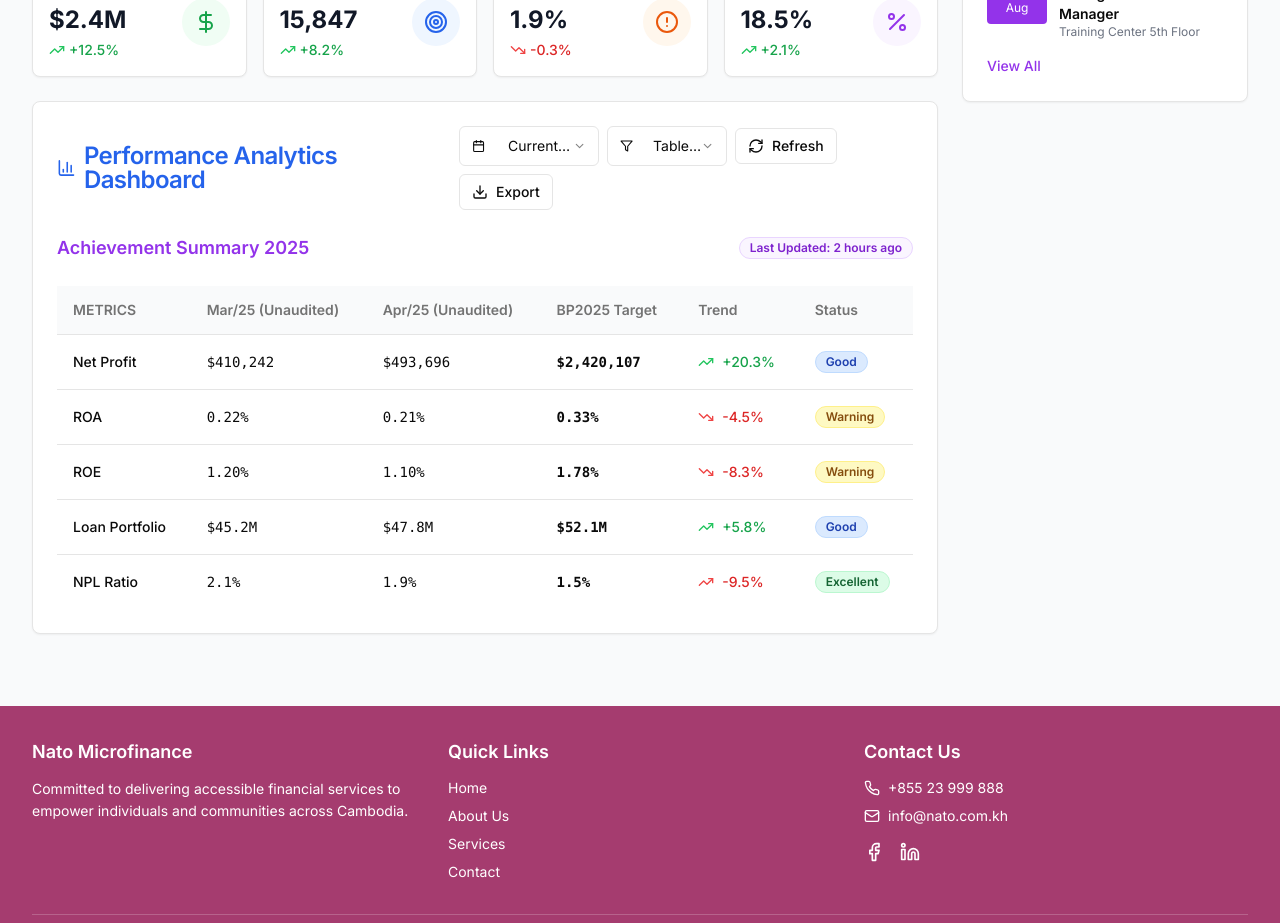
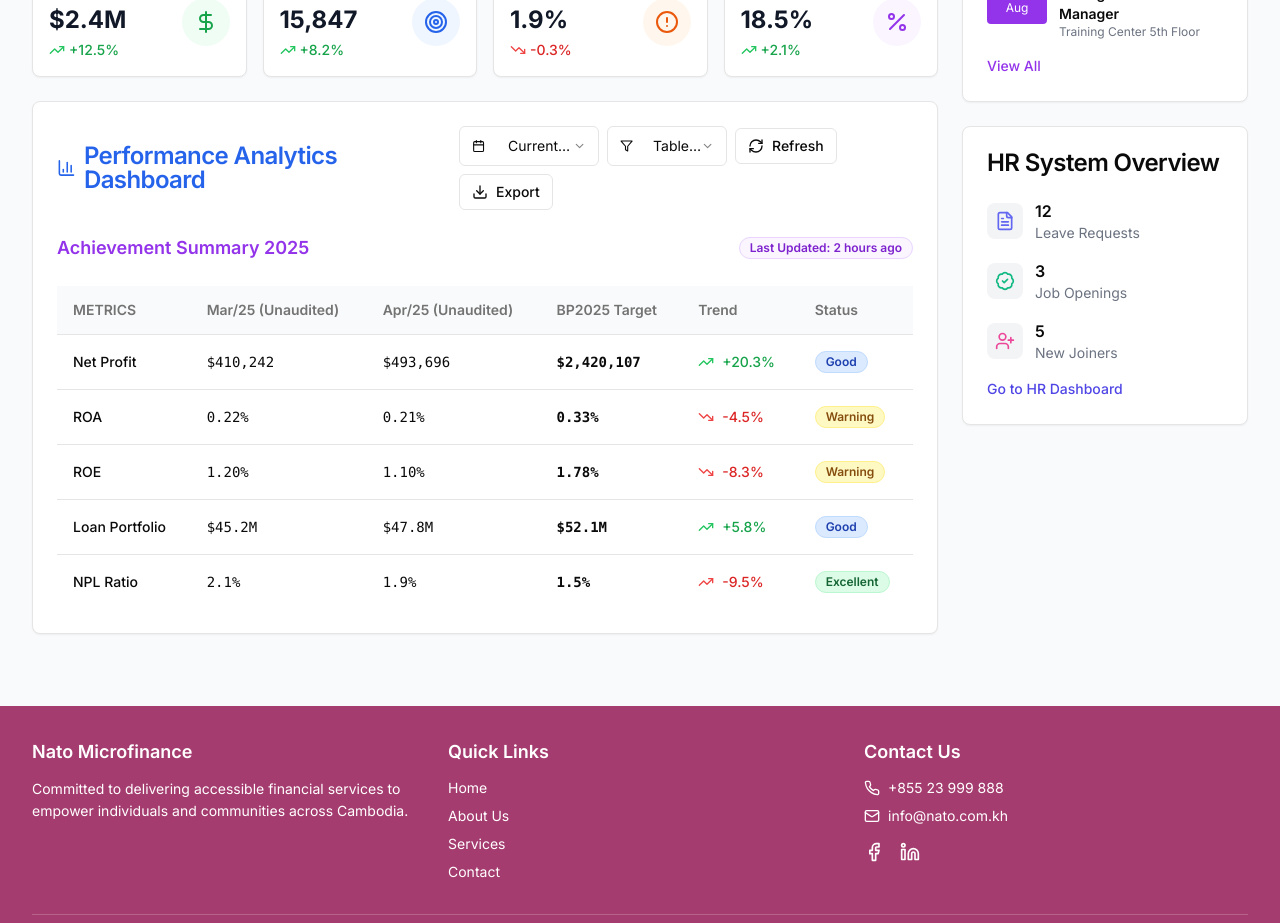
Before and after one commit to kakelay/HR-System, a Next.js app: page / in a window 1280 px wide. Shown: the part 1160-2083 px from the top of the page. Built offline with nearby package versions, Linux system fonts and the light colour scheme.

Commit message:
update code '

```diff
--- a/components/quick-look.tsx
+++ b/components/quick-look.tsx
@@ -1,6 +1,14 @@
-import { Button } from "@/components/ui/button"
-import { Card, CardContent, CardHeader, CardTitle } from "@/components/ui/card"
-import { Building, MapPin, Briefcase, Users } from "lucide-react"
+import { Button } from "@/components/ui/button";
+import { Card, CardContent, CardHeader, CardTitle } from "@/components/ui/card";
+import {
+  Building,
+  MapPin,
+  Briefcase,
+  Users,
+  FileText,
+  UserPlus,
+  BadgeCheck,
+} from "lucide-react";
 
 const stats = [
   {
@@ -27,11 +35,12 @@ const stats = [
     value: "3,600",
     color: "text-green-500",
   },
-]
+];
 
 export function QuickLook() {
   return (
     <div className="space-y-6">
+      {/* Organization Overview */}
       <Card>
         <CardHeader>
           <CardTitle>Quick Look</CardTitle>
@@ -51,6 +60,7 @@ export function QuickLook() {
         </CardContent>
       </Card>
 
+      {/* Events */}
       <Card>
         <CardHeader>
           <CardTitle>Upcoming Events</CardTitle>
@@ -60,6 +70,7 @@ export function QuickLook() {
         </CardContent>
       </Card>
 
+      {/* Trainings */}
       <Card>
         <CardHeader>
           <CardTitle>Upcoming Trainings</CardTitle>
@@ -82,6 +93,45 @@ export function QuickLook() {
           </Button>
         </CardContent>
       </Card>
+
+      {/* HR System Overview */}
+      <Card>
+        <CardHeader>
+          <CardTitle>HR System Overview</CardTitle>
+        </CardHeader>
+        <CardContent className="space-y-4">
+          <div className="flex items-center space-x-3">
+            <div className="p-2 rounded-lg bg-gray-100 text-indigo-500">
+              <FileText className="h-5 w-5" />
+            </div>
+            <div>
+              <div className="font-semibold">12</div>
+              <div className="text-sm text-gray-500">Leave Requests</div>
+            </div>
+          </div>
+          <div className="flex items-center space-x-3">
+            <div className="p-2 rounded-lg bg-gray-100 text-emerald-500">
+              <BadgeCheck className="h-5 w-5" />
+            </div>
+            <div>
+              <div className="font-semibold">3</div>
+              <div className="text-sm text-gray-500">Job Openings</div>
+            </div>
+          </div>
+          <div className="flex items-center space-x-3">
+            <div className="p-2 rounded-lg bg-gray-100 text-pink-500">
+              <UserPlus className="h-5 w-5" />
+            </div>
+            <div>
+              <div className="font-semibold">5</div>
+              <div className="text-sm text-gray-500">New Joiners</div>
+            </div>
+          </div>
+          <Button variant="link" className="p-0 h-auto text-indigo-600 mt-4">
+            Go to HR Dashboard
+          </Button>
+        </CardContent>
+      </Card>
     </div>
-  )
+  );
 }
```
